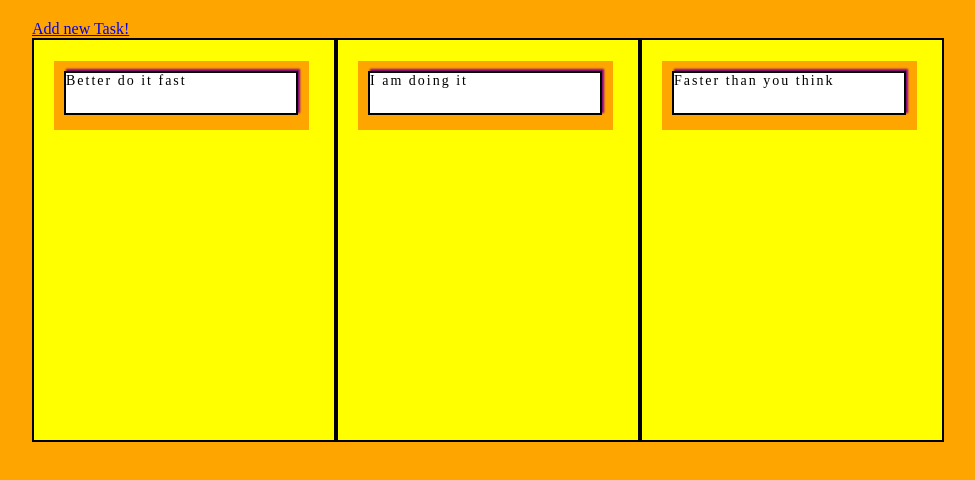
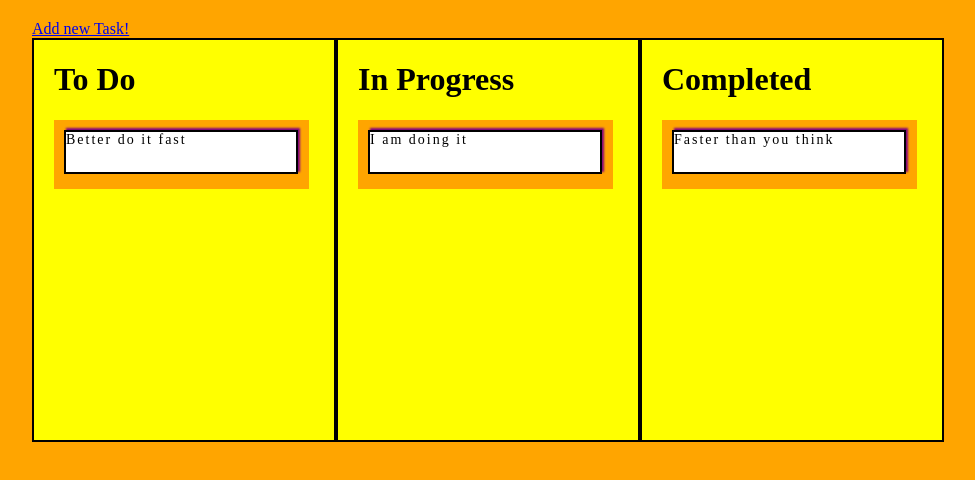
Before and after one commit to umais/Kanban, a plain HTML site: page board.html in a window 1280 px wide. Shown: the whole page, without its empty margins (8-983 px from the left). Drawn offline with nearby package versions, Linux system fonts and the light colour scheme.

Commit message:
Added Title To Angular

```diff
--- a/board.html
+++ b/board.html
@@ -22,7 +22,7 @@
         <div id="BoardRow" >
               <div class="mycell" ng-repeat="lane in lanes" id="BoardLane{{lane.position}}">
 
-                  <h1></h1>
+                  <h1>{{lane.name}}</h1>
                   <div class="DragBox" >
                       <ol class="dropbox" ng-repeat="card in lane.cards">
                           <li class="BoardDrop" id="toDropDefault{{card.position}}">{{card.cardText}}</li>
```
